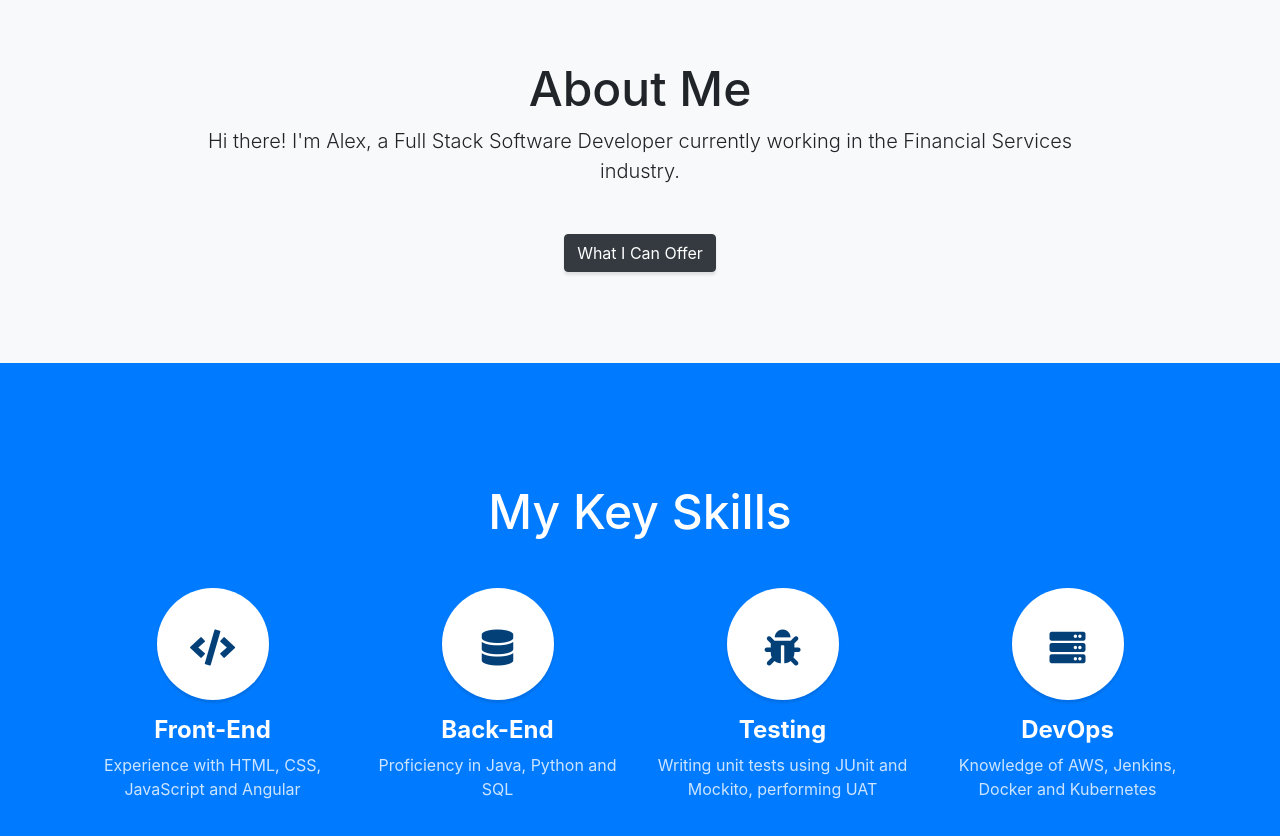
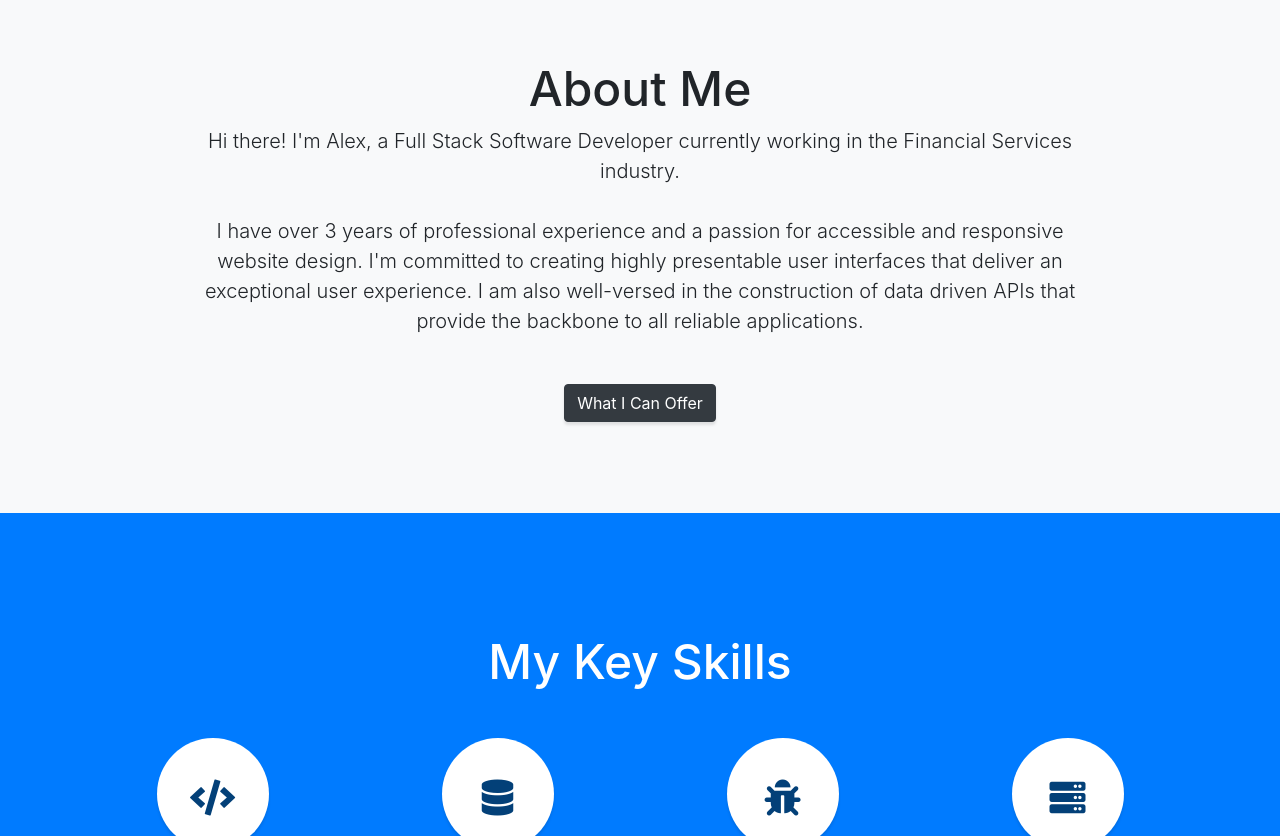
Before and after one commit to AlexCarolan/AlexCarolan.github.io, a website with bundled scripts: page index.html in a window 1280 px wide. Shown: the part 860-1696 px from the top of the page. Built offline with nearby package versions, Linux system fonts and the light colour scheme; animation ran at ten frames a second.

Commit message:
Updated index page

```diff
--- a/index.html
+++ b/index.html
@@ -81,7 +81,7 @@
       <div class="row">
         <div class="col-lg-10 mx-auto">
           <h2 class="header-title">About Me</h2>
-          <p class="lead mb-5">Hi there! I'm Alex, a Full Stack Software Developer currently working in the Financial Services industry.</p>
+            <p class="lead mb-5">Hi there! I'm Alex, a Full Stack Software Developer currently working in the Financial Services industry.<br><br>I have over 3 years of professional experience and a passion for accessible and responsive website design. I'm committed to creating highly presentable user interfaces that deliver an exceptional user experience. I am also well-versed in the construction of data driven APIs that provide the backbone to all reliable applications. </p>
           <a class="btn btn-dark btn-xl js-scroll-trigger" href="#services">What I Can Offer</a>
         </div>
       </div>
```
